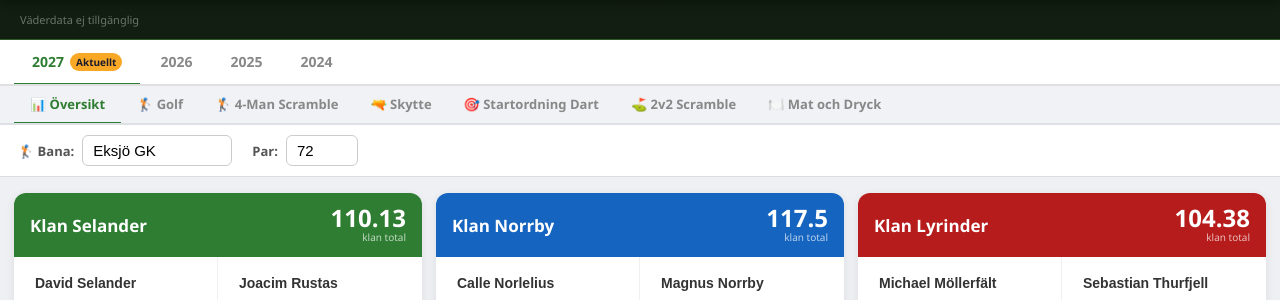
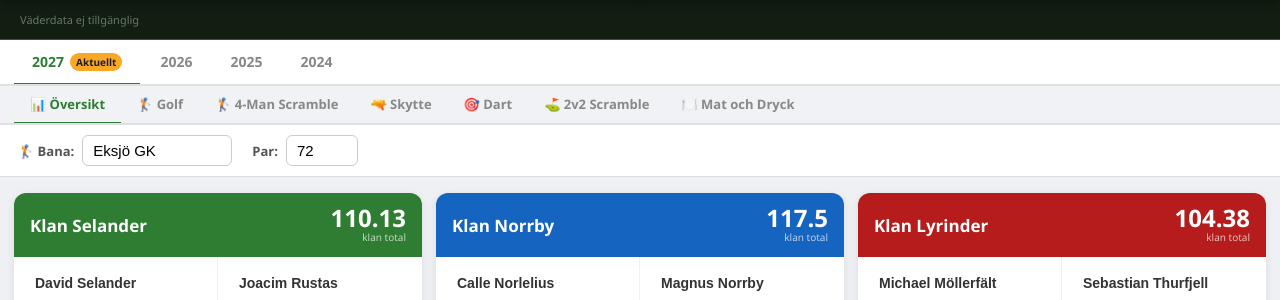
Before and after one commit to TheDejvx/gc-app, a Flask app: page / in a window 1280 px wide. Shown: the part 74-374 px from the top of the page. Run offline with Flask 3, Linux system fonts and the light colour scheme; data that the repository does not hold is empty.

Commit message:
Revert dart tab label to Dart, keep Startordning Dart as section title
Co-Authored-By: Claude Sonnet 4.6 <noreply@anthropic.com>

```diff
--- a/templates/index.html
+++ b/templates/index.html
@@ -1373,7 +1373,7 @@ function buildSubTabs() {
     { id: 'golf',        label: '🏌️ Golf' },
     { id: 'scramble4',   label: '🏌️ 4-Man Scramble' },
     { id: 'skytte',      label: '🔫 Skytte' },
-    { id: 'dart',        label: '🎯 Startordning Dart' },
+    { id: 'dart',        label: '🎯 Dart' },
     { id: 'scramble',    label: '⛳ 2v2 Scramble' },
     { id: 'mat',         label: '🍽️ Mat och Dryck' },
   ];
```
